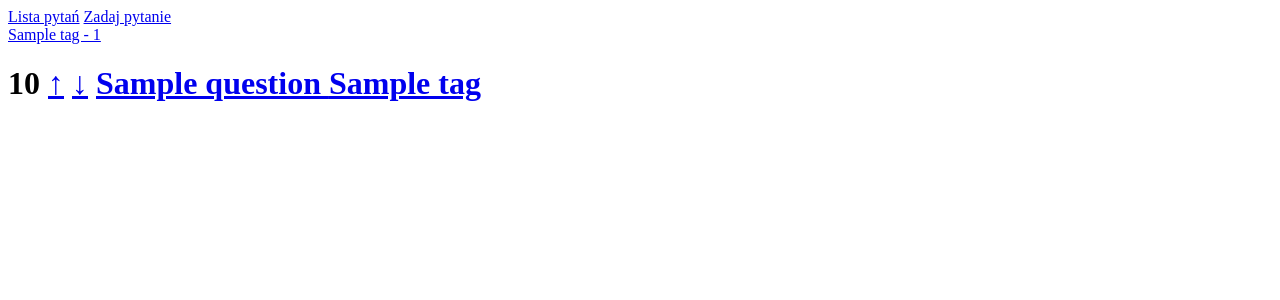
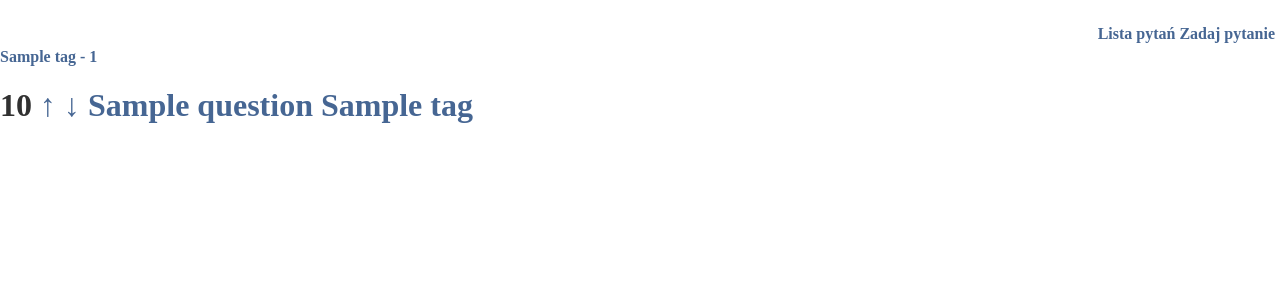
Before and after one commit to kichawa/Archquestions, a Django app: template src/templates/questions/question_list.html in a window 1280 px wide. Shown: the top 300 px of the page. Run offline with Django 3.2, Linux system fonts and the light colour scheme; the template is opened without the code that fills it: most values are stand-ins (such as "Sample title", 1, 10 or a date in 2020).

Commit message:
statics added

```diff
--- a/src/app.yaml
+++ b/src/app.yaml
@@ -9,6 +9,9 @@ handlers:
   static_files: statics/img/favicon.ico
   upload: statics/img/favicon.ico
 
+- url: /statics
+  static_dir: statics
+
 - url: /_admin/.*
   script: main.py
 
--- a/src/misc/context_processors.py
+++ b/src/misc/context_processors.py
@@ -5,3 +5,9 @@ def user(request):
     """Put user object into context. If user is not logger, push `None` instead
     """
     return {'user': users.get_current_user()}
+
+def statics(request):
+    return {
+        'STATICS_JS': '/statics/js/',
+        'STATICS_CSS': '/statics/css/',
+    }
--- a/src/settings.py
+++ b/src/settings.py
@@ -31,5 +31,6 @@ TEMPLATE_CONTEXT_PROCESSORS = (
     "django.core.context_processors.media",
 
     "misc.context_processors.user",
+    "misc.context_processors.statics",
 )
 APPEND_SLASH = True
--- /dev/null
+++ b/src/statics/css/base.css
@@ -0,0 +1,6 @@
+body { margin: 0; padding: 0; color: #313131; }
+
+a { text-decoration: none; color: #466693; font-weight: bold; }
+a:hover { color: #A20000; }
+
+#header { text-align: right; padding: 5px; margin-top: 20px; }
--- a/src/templates/base.html
+++ b/src/templates/base.html
@@ -2,10 +2,11 @@
 <html>
     <head>
         <meta http-equiv="content-type" content="text/html; charset=utf-8">
+        <link rel="stylesheet" type="text/css" href="{{ STATICS_CSS }}base.css" />
         <title>{% block title %}{% endblock %}</title>
     </head>
     <body>
-        <div>
+        <div id="header">
             <a href="{% url questions_question_list %}">Lista pytań</a>
             <a href="{% url questions_question_new %}">Zadaj pytanie</a>
         </div>
```
